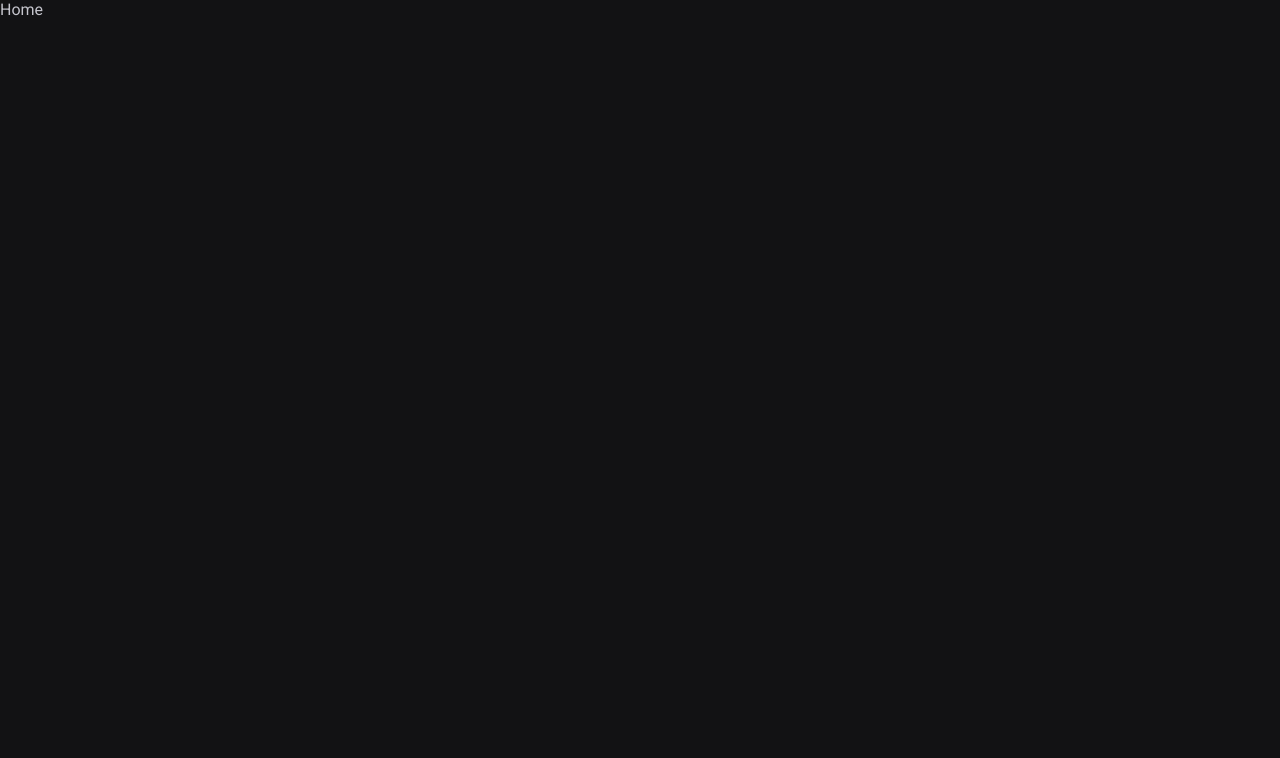
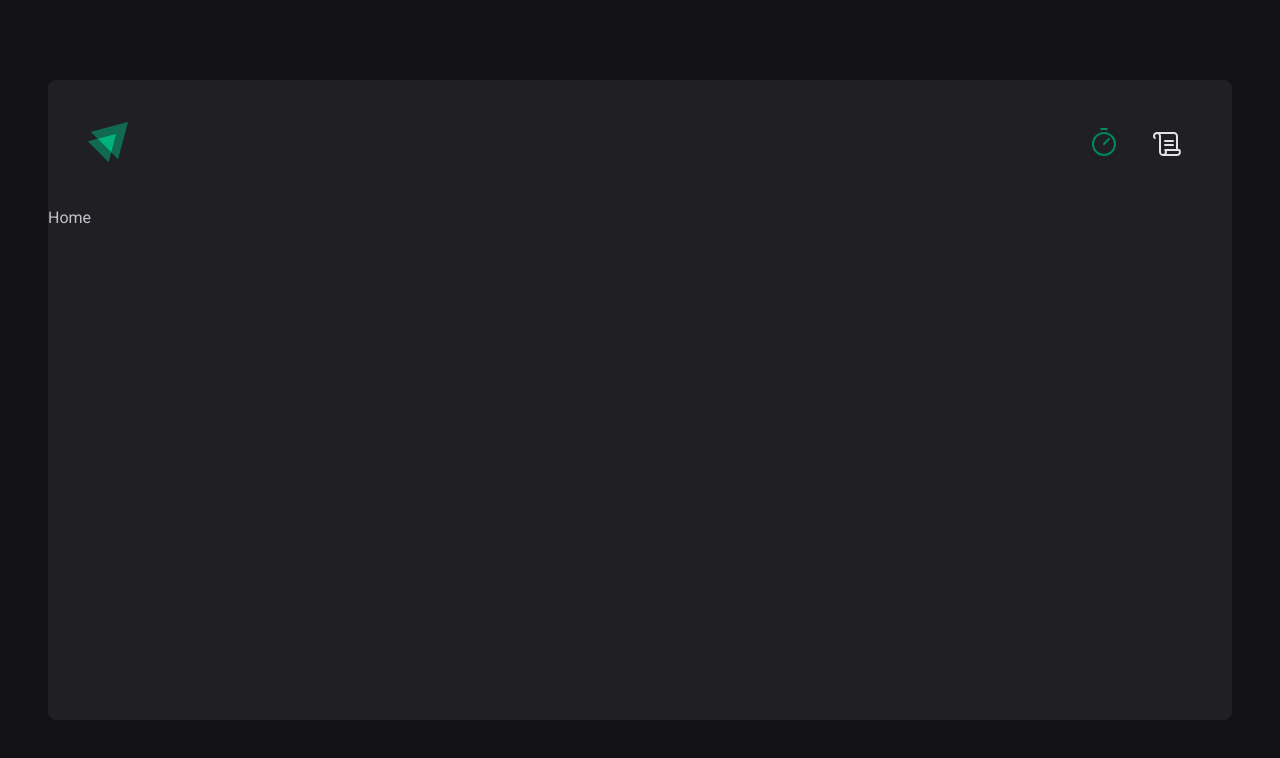
Before and after one commit to DenisLevy76/02-ignite-pomodoro, a React (Vite) app: page / in a window 1280 px wide. Shown: the top 758 px of the page. Built offline with nearby package versions, Linux system fonts and the light colour scheme.

Commit message:
Add layout page and header component

```diff
--- a/package.json
+++ b/package.json
@@ -10,6 +10,7 @@
     "lint": "eslint src --ext .ts,.tsx --fix"
   },
   "dependencies": {
+    "phosphor-react": "^1.4.1",
     "react": "^18.2.0",
     "react-dom": "^18.2.0",
     "react-router-dom": "^6.6.1",
--- /dev/null
+++ b/src/components/HeaderComponent/index.tsx
@@ -0,0 +1,39 @@
+import { Scroll, Timer } from 'phosphor-react'
+import { FC } from 'react'
+import { Link, NavLink } from 'react-router-dom'
+import { Container } from './styles'
+
+export const HeaderComponent: FC = () => {
+  return (
+    <Container>
+      <Link to="/">
+        <img
+          src="/logo.svg"
+          alt="Dois triângulos, verdes, empilhados representando a logo do ignite"
+        />
+      </Link>
+      <nav>
+        <ul>
+          <li>
+            <NavLink
+              to="/"
+              title="Ir para a página inicial"
+              aria-label="Ir para a página inicial"
+            >
+              <Timer size={32} />
+            </NavLink>
+          </li>
+          <li>
+            <NavLink
+              to="/history"
+              title="Ir para a página de histórico"
+              aria-label="Ir para a página de histórico"
+            >
+              <Scroll size={32} />
+            </NavLink>
+          </li>
+        </ul>
+      </nav>
+    </Container>
+  )
+}
--- /dev/null
+++ b/src/components/HeaderComponent/styles.ts
@@ -0,0 +1,38 @@
+import styled, { css } from 'styled-components'
+
+export const Container = styled.header`
+  ${({ theme }) => css`
+    display: flex;
+    justify-content: space-between;
+    align-items: center;
+    padding: 2.5rem;
+
+    > nav > ul {
+      display: flex;
+      gap: 1rem;
+
+      > li > a {
+        display: flex;
+        align-items: center;
+        justify-content: center;
+        color: ${theme.colors['gray-100']};
+
+        width: 3rem;
+        height: 3rem;
+
+        border-top: 3px solid transparent;
+        border-bottom: 3px solid transparent;
+
+        transition: all 0.2s ease-in-out;
+
+        &:hover {
+          border-bottom-color: ${theme.colors['green-500']};
+        }
+
+        &.active {
+          color: ${theme.colors['green-500']};
+        }
+      }
+    }
+  `}
+`
--- a/src/pages/RoutesPage/index.tsx
+++ b/src/pages/RoutesPage/index.tsx
@@ -3,12 +3,15 @@ import { Route } from 'react-router'
 import { Routes } from 'react-router-dom'
 import { HistoryPage } from '../HistoryPage'
 import { HomePage } from '../HomePage'
+import { DefaultLayout } from '../layouts/DefaultLayout'
 
 export const RoutesPage: FC = () => {
   return (
     <Routes>
-      <Route path="/" element={<HomePage />} />
-      <Route path="/history" element={<HistoryPage />} />
+      <Route path="/" element={<DefaultLayout />}>
+        <Route path="/" element={<HomePage />} />
+        <Route path="/history" element={<HistoryPage />} />
+      </Route>
     </Routes>
   )
 }
--- /dev/null
+++ b/src/pages/layouts/DefaultLayout/index.tsx
@@ -0,0 +1,13 @@
+import { FC } from 'react'
+import { Outlet } from 'react-router-dom'
+import { HeaderComponent } from '../../../components/HeaderComponent'
+import { Container } from './styles'
+
+export const DefaultLayout: FC = () => {
+  return (
+    <Container>
+      <HeaderComponent />
+      <Outlet />
+    </Container>
+  )
+}
--- /dev/null
+++ b/src/pages/layouts/DefaultLayout/styles.ts
@@ -0,0 +1,16 @@
+import styled, { css } from 'styled-components'
+
+export const Container = styled.div`
+  ${({ theme }) => css`
+    max-width: 74rem;
+    height: calc(100vh - 10rem);
+    margin: 5rem auto;
+
+    background-color: ${theme.colors['gray-800']};
+
+    border-radius: 8px;
+
+    display: flex;
+    flex-direction: column;
+  `}
+`
--- a/src/styles/global.ts
+++ b/src/styles/global.ts
@@ -10,6 +10,7 @@ export const GlobalStyles = createGlobalStyle`
     :focus {
       outline: none;
       box-shadow: 0 0 0 2px ${theme.colors['green-500']};
+      border-radius: 4px;
     }
 
     body {
@@ -25,5 +26,10 @@ export const GlobalStyles = createGlobalStyle`
       font-weight: 400;
       font-size: 1rem;
     }
+
+    ul,
+    ol {
+      list-style: none;
+    }
   `}
 `
```
Also changed, not shown: 1 other file (tests, documents, lock files or other folders).
